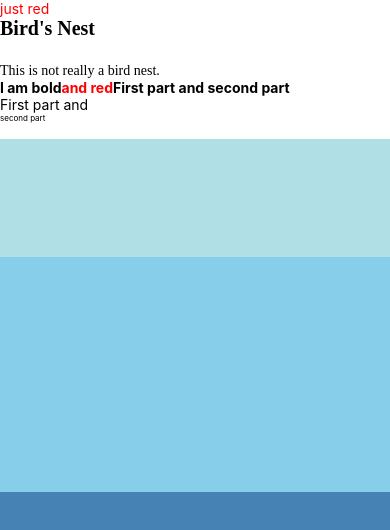
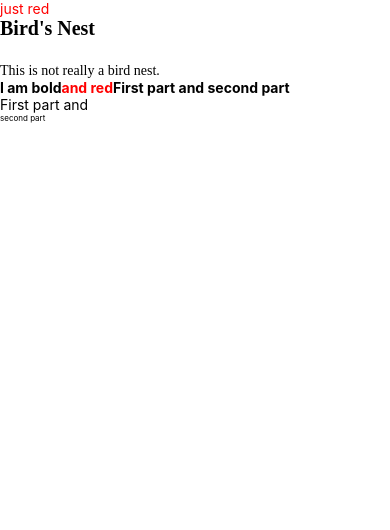
Before and after one commit to PavelMikhadziuk/todoapp, a React Native app in the folder AwesomeProject/: screen / in a window 390 px wide. Shown: the top 530 px of the page. Built offline with nearby package versions, Linux system fonts and the light colour scheme; some icons are missing.

Commit message:
Remove style flex 1 for parent View
Children will become not visible

```diff
--- a/AwesomeProject/components/FlexDimensionsBasics.js
+++ b/AwesomeProject/components/FlexDimensionsBasics.js
@@ -7,7 +7,7 @@ export default class FlexDimensionsBasics extends Component {
       // Try removing the `flex: 1` on the parent View.
       // The parent will not have dimensions, so the children can't expand.
       // What if you add `height: 300` instead of `flex: 1`?
-      <View style={{flex: 1}}>
+      <View>
         <View style={{flex: 1, backgroundColor: 'powderblue'}} />
         <View style={{flex: 2, backgroundColor: 'skyblue'}} />
         <View style={{flex: 3, backgroundColor: 'steelblue'}} />
```
